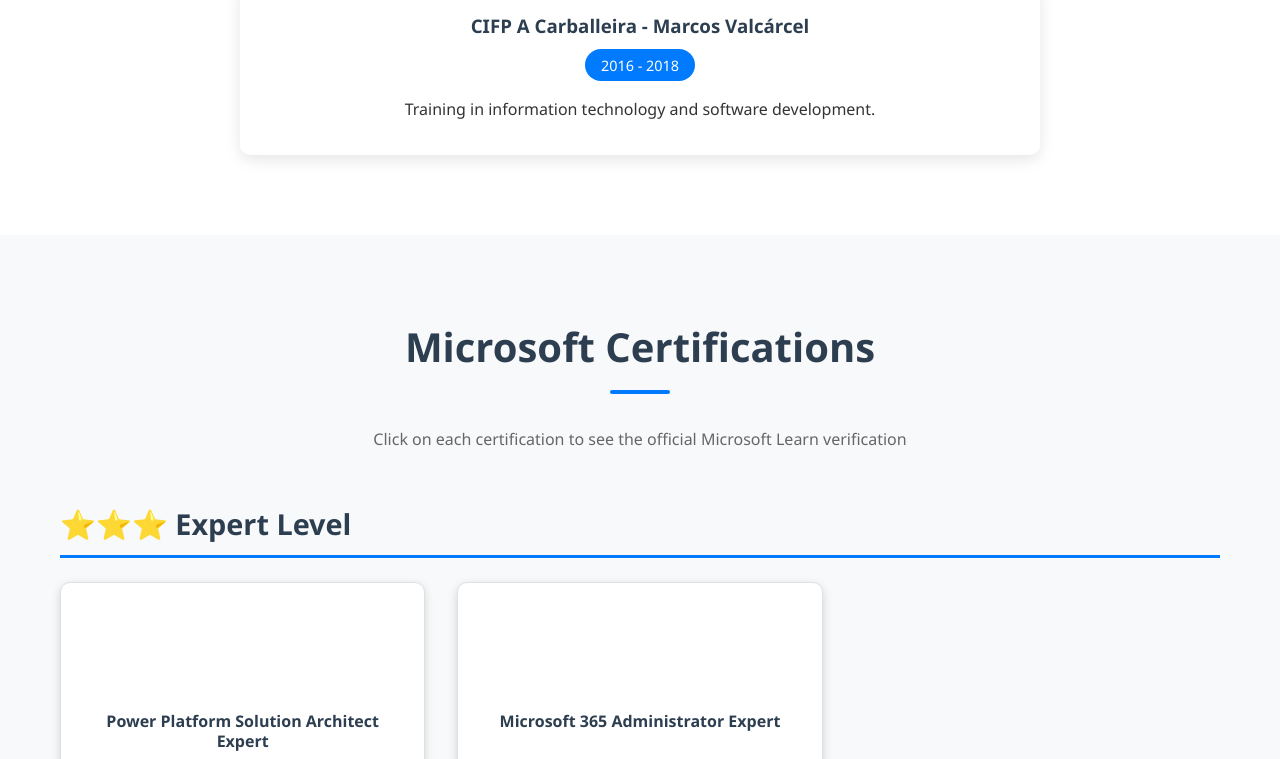
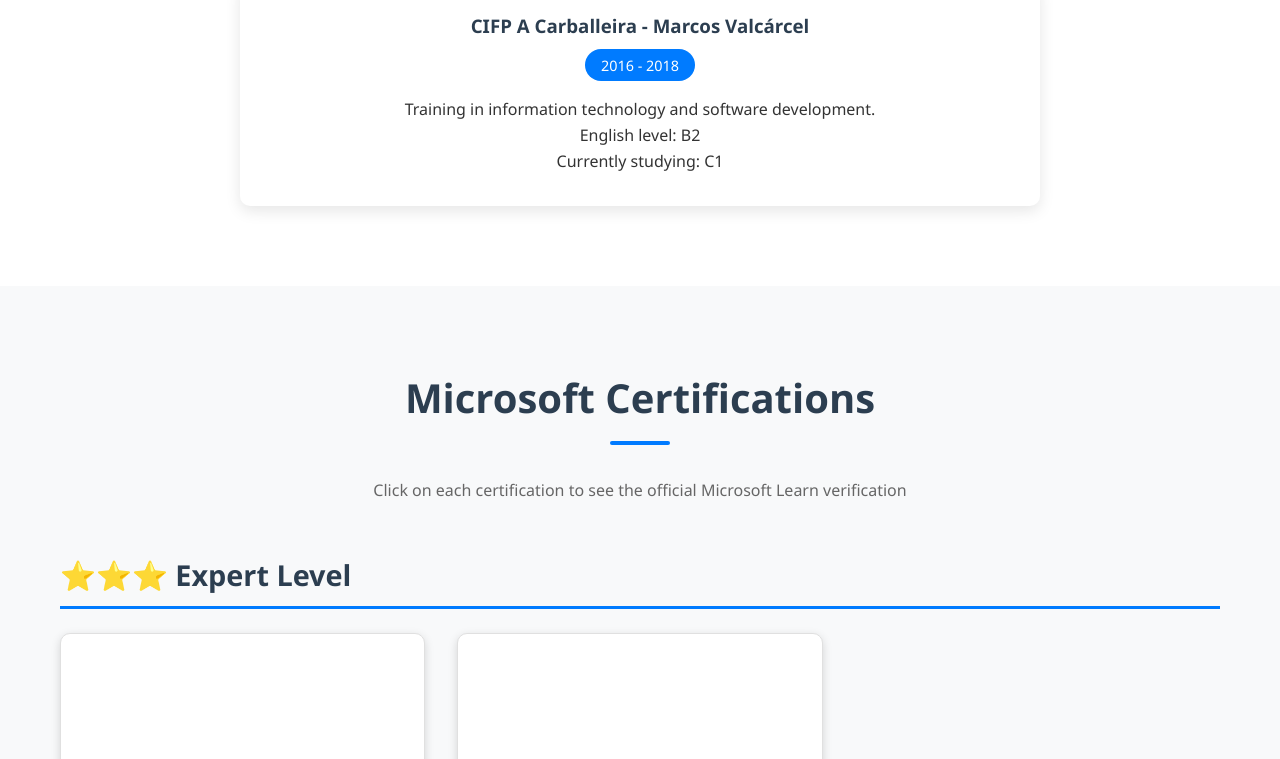
Before and after one commit to castordafonte/castordafonte.github.io, a website: page index.html in a window 1280 px wide. Shown: the part 2400-3159 px from the top of the page. Drawn offline with Linux system fonts and the light colour scheme.

Commit message:
Add language skills section to education and update translations

```diff
--- a/index.html
+++ b/index.html
@@ -274,7 +274,10 @@
                     <div class="education-item">
                         <h3>CIFP A Carballeira - Marcos Valcárcel</h3>
                         <span class="education-date">2016 - 2018</span>
-                        <p>Formación en tecnologías de la información y desarrollo de software.</p>
+                        <p class="education-degree">Formación en tecnologías de la información y desarrollo de software.</p>
+                        <!-- Idiomas: se rellenan desde translations.js -->
+                        <p class="education-language-level"></p>
+                        <p class="education-language-current"></p>
                     </div>
                 </div>
             </div>
--- a/translations.js
+++ b/translations.js
@@ -46,7 +46,10 @@
         educationTitle: "Educación",
         educationSchool: "CIFP A Carballeira - Marcos Valcárcel",
         educationDate: "2016 - 2018",
-        educationDescription: "Formación en tecnologías de la información y desarrollo de software.",
+    educationDescription: "Formación en tecnologías de la información y desarrollo de software.",
+    // Language skills for Education
+    educationEnglishLevel: "Nivel de inglés: B2",
+    educationEnglishStudying: "Actualmente cursando: C1",
 
         // Certifications Section
         certificationsTitle: "Certificaciones Microsoft",
@@ -162,7 +165,10 @@
         educationTitle: "Education",
         educationSchool: "CIFP A Carballeira - Marcos Valcárcel",
         educationDate: "2016 - 2018",
-        educationDescription: "Training in information technology and software development.",
+    educationDescription: "Training in information technology and software development.",
+    // Language skills for Education
+    educationEnglishLevel: "English level: B2",
+    educationEnglishStudying: "Currently studying: C1",
 
         // Certifications Section
         certificationsTitle: "Microsoft Certifications",
@@ -329,7 +335,14 @@
     document.querySelector('#educacion .section-title').textContent = t.educationTitle;
     document.querySelector('.education-item h3').textContent = t.educationSchool;
     document.querySelector('.education-date').textContent = t.educationDate;
-    document.querySelector('.education-item p').textContent = t.educationDescription;
+    // Degree/description
+    const degreeEl = document.querySelector('.education-degree');
+    if (degreeEl) degreeEl.textContent = t.educationDescription;
+    // Language level and current study (B2 / C1)
+    const langLevelEl = document.querySelector('.education-language-level');
+    if (langLevelEl) langLevelEl.textContent = t.educationEnglishLevel;
+    const langCurrentEl = document.querySelector('.education-language-current');
+    if (langCurrentEl) langCurrentEl.textContent = t.educationEnglishStudying;
 
     // Certifications
     document.querySelector('#certificaciones .section-title').textContent = t.certificationsTitle;
```
